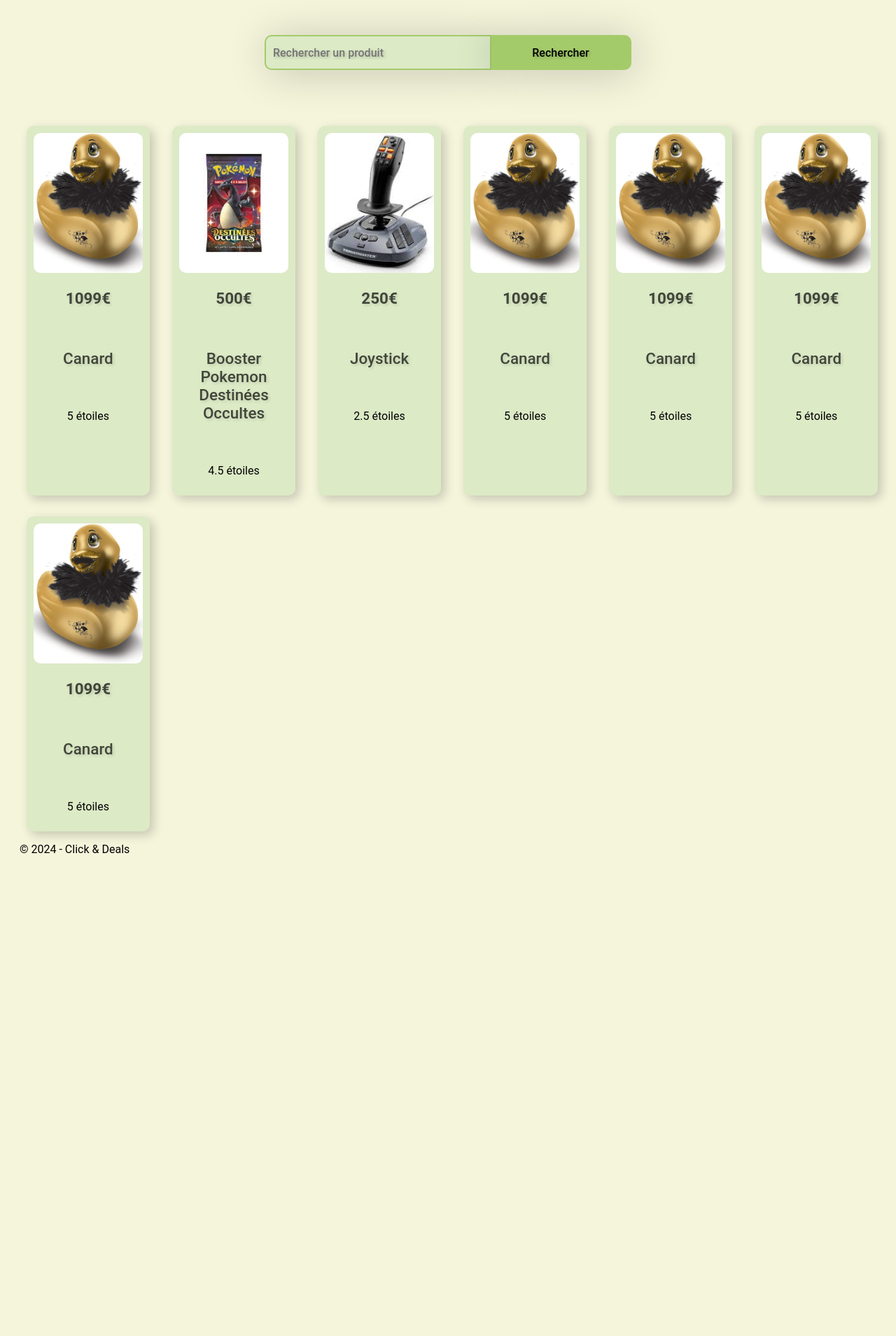
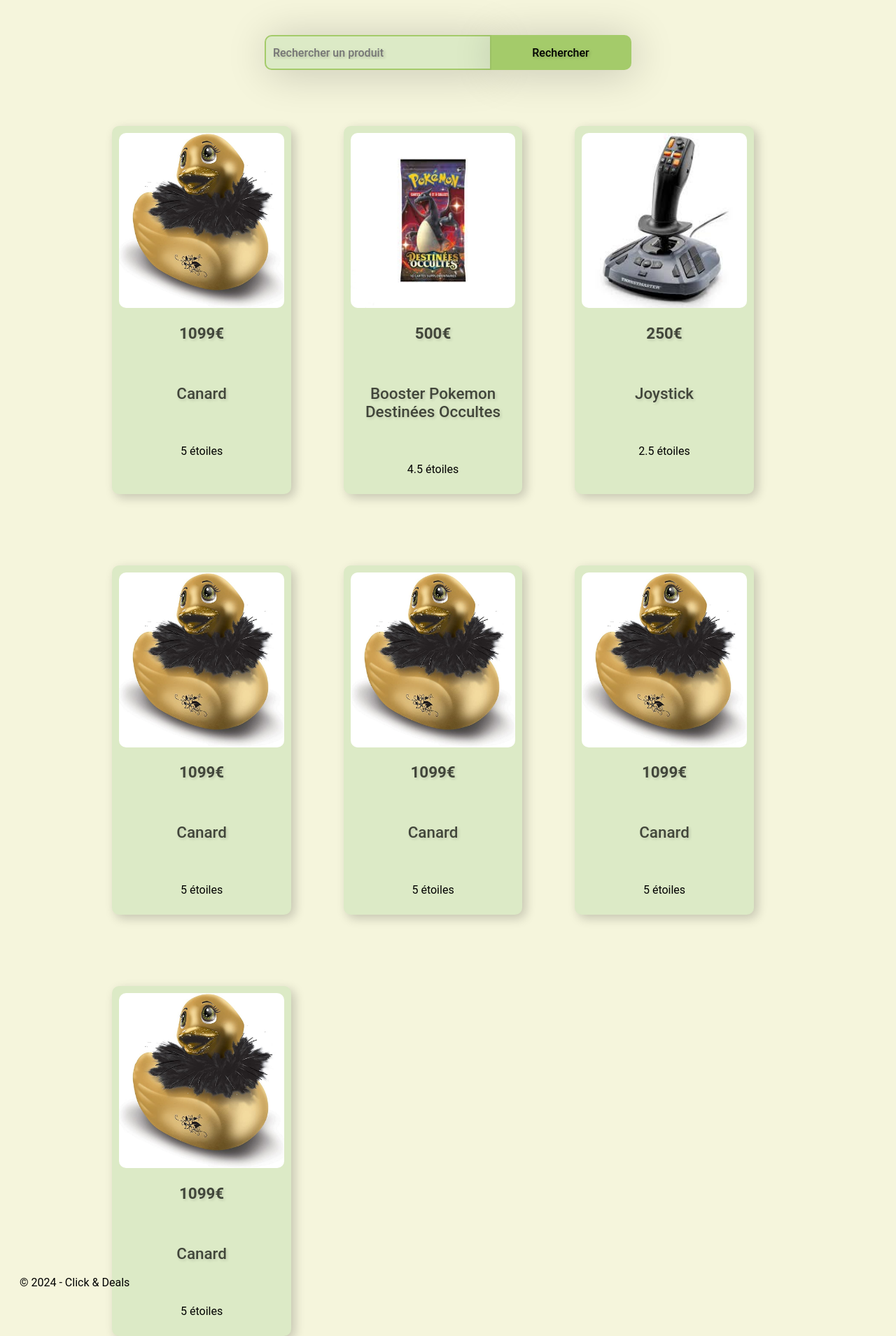
Before and after one commit to SyyeeIsNotAvailable/tp-web, a PHP site: page / in a window 1280 px wide. Shown: the part 169-2078 px from the top of the page at 70% size. Before the commit the page ends 1388 px from the top, so only its background shows below. Run offline with PHP 8.4, Linux system fonts and the light colour scheme.

Commit message:
alignement articles

```diff
--- a/style.css
+++ b/style.css
@@ -103,10 +103,11 @@ nav a:hover {
 
 /*les articles*/
 .articles {
+    padding-left: 10%;
     display: grid;
-    grid-template-columns: 16% 16% 16% 16% 16% 16%;
-    grid-template-rows: 2fr;
-    gap: 1%;
+    grid-template-columns: 25% 25% 25%;
+    grid-template-rows: 2fr 2fr 2fr;
+    gap: 5%;
 }
 
 .produit {
@@ -120,8 +121,8 @@ nav a:hover {
 
 .image-produit {
     width: 100%;
-    height: 200px;
-    object-fit: cover;
+    height: 250px;
+    object-fit:fill;
     border-radius: 10px;
 }
 /*fin des articles*/
```
